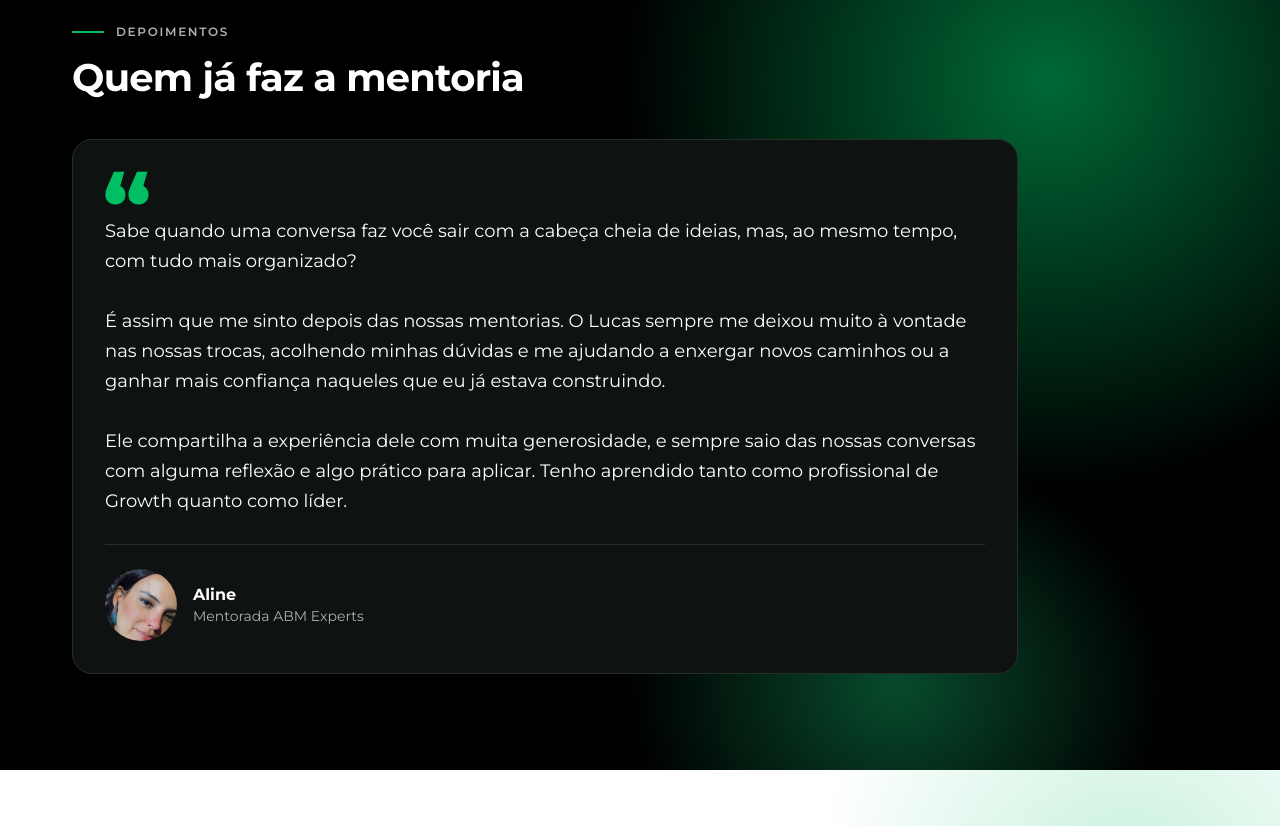
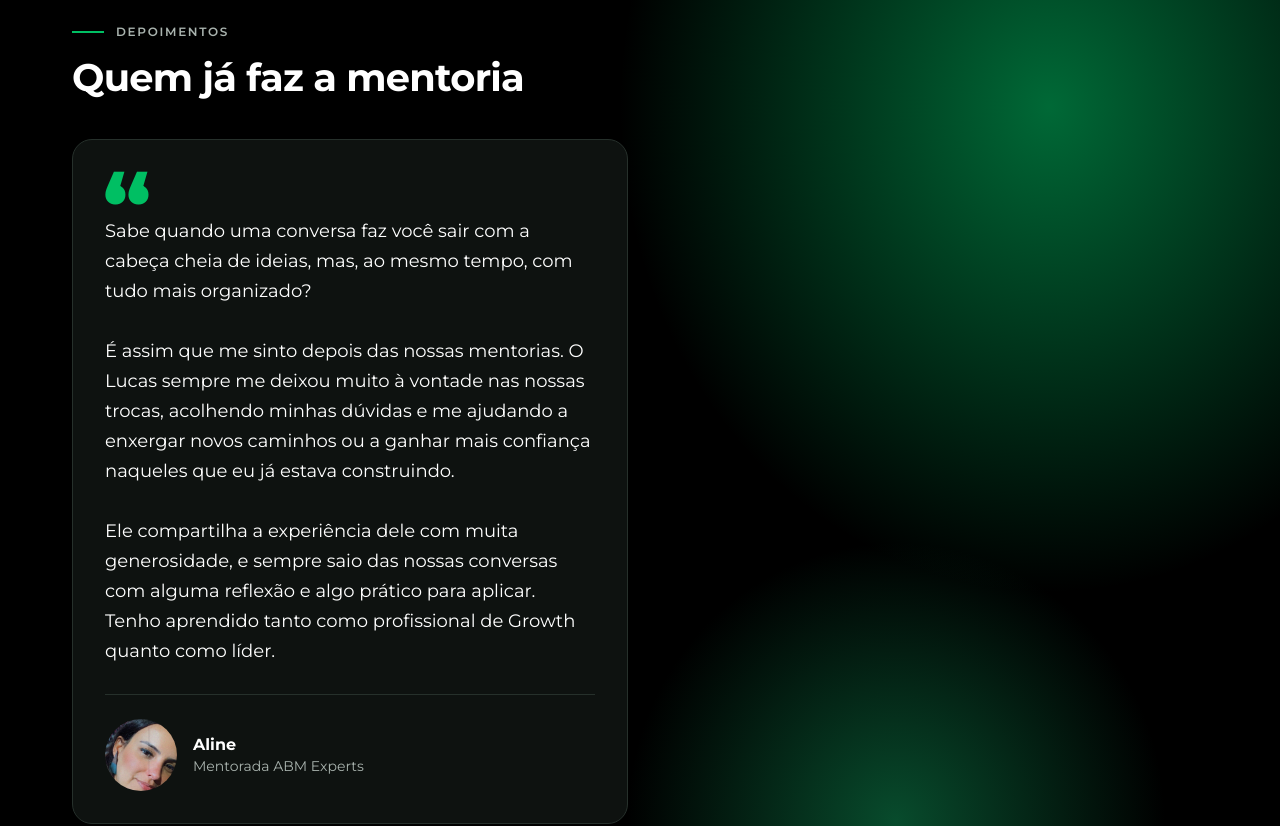
Before and after one commit to abmexpertsbrasil-stack/abmexpertsbrasil-site, a plain HTML site: page para-voce.html in a window 1280 px wide. Shown: the part 3520-4346 px from the top of the page. Drawn offline with Linux system fonts and the light colour scheme.

Commit message:
Update site.css

```diff
--- a/assets/css/site.css
+++ b/assets/css/site.css
@@ -33,8 +33,8 @@ img { max-width: 100%; }
 .ax-fale-menu { align-self: stretch; }
 .ax-mobile-menu .ax-btn { align-self: stretch; }
 /* Depoimentos (lista em data/depoimentos.json) */
-.ax-depo-grid { display: grid; grid-template-columns: repeat(auto-fit, minmax(min(100%, 420px), 1fr)); gap: 24px; align-items: start; }
-.ax-depo { max-width: 880px; margin: 0; display: flex; flex-direction: column; gap: 28px; padding: 40px 32px 32px; border: 1px solid #DCE3DF; border-radius: 20px; background: #FFFFFF; }
+.ax-depo-grid { columns: 2 420px; column-gap: 24px; }
+.ax-depo { break-inside: avoid; max-width: 880px; margin: 0 0 24px; display: flex; flex-direction: column; gap: 28px; padding: 40px 32px 32px; border: 1px solid #DCE3DF; border-radius: 20px; background: #FFFFFF; }
 .ax-depo blockquote { margin: 0; position: relative; padding-top: 36px; font-size: 18px; line-height: 30px; white-space: pre-line; }
 .ax-depo blockquote::before { content: "\201C"; position: absolute; top: -18px; left: -2px; font-size: 88px; line-height: 88px; font-weight: 800; color: #00BF63; }
 .ax-depo figcaption { display: flex; align-items: center; gap: 16px; padding-top: 24px; border-top: 1px solid #DCE3DF; }
@@ -50,7 +50,7 @@ img { max-width: 100%; }
 /* Parceiros (lista em data/parceiros.json) */
 .ax-partner-grid { display: grid; grid-template-columns: repeat(auto-fill, minmax(min(100%, 340px), 1fr)); gap: 24px; }
 .ax-partner .ax-partner-logo { height: 120px; background: #F7F7F7; }
-.ax-partner .ax-partner-logo img { max-height: 56px; max-width: 75%; }
+.ax-partner .ax-partner-logo img { max-height: 72px; max-width: 75%; }
 .ax-dialog-wrap form, .ax-modal form { display: grid; gap: 16px; }
 .ax-form-status { font-size: 14px; line-height: 21px; color: #B42318; }
 .ax-section-inner { padding-left: max(16px, env(safe-area-inset-left, 0px)); padding-right: max(16px, env(safe-area-inset-right, 0px)); }
```
